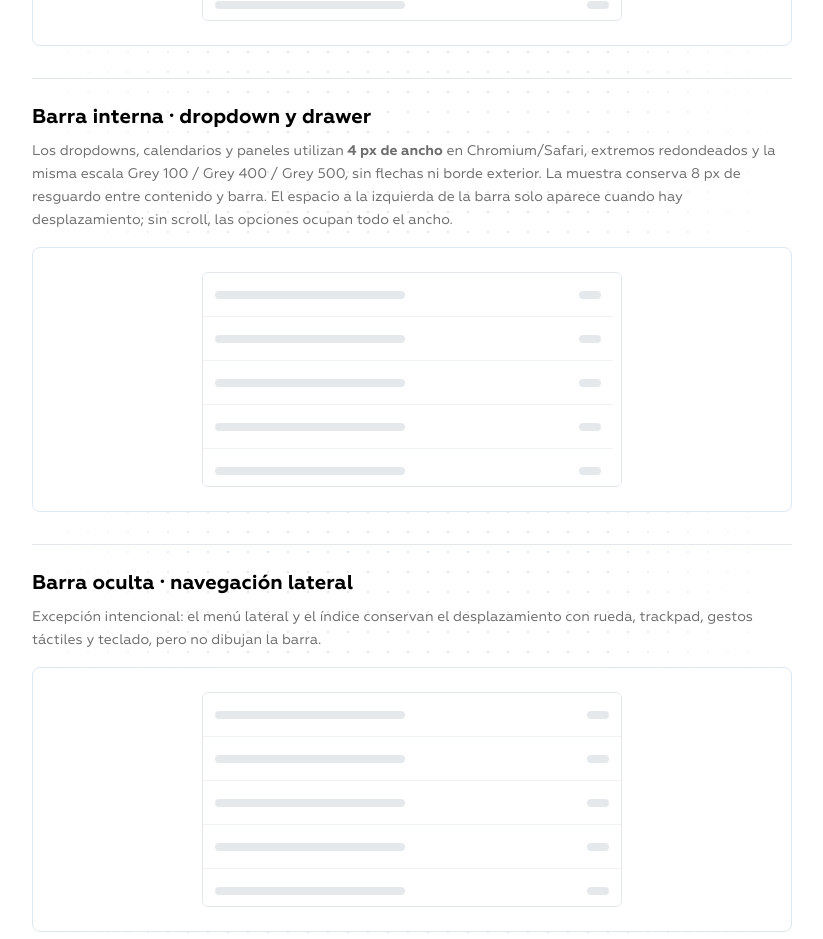
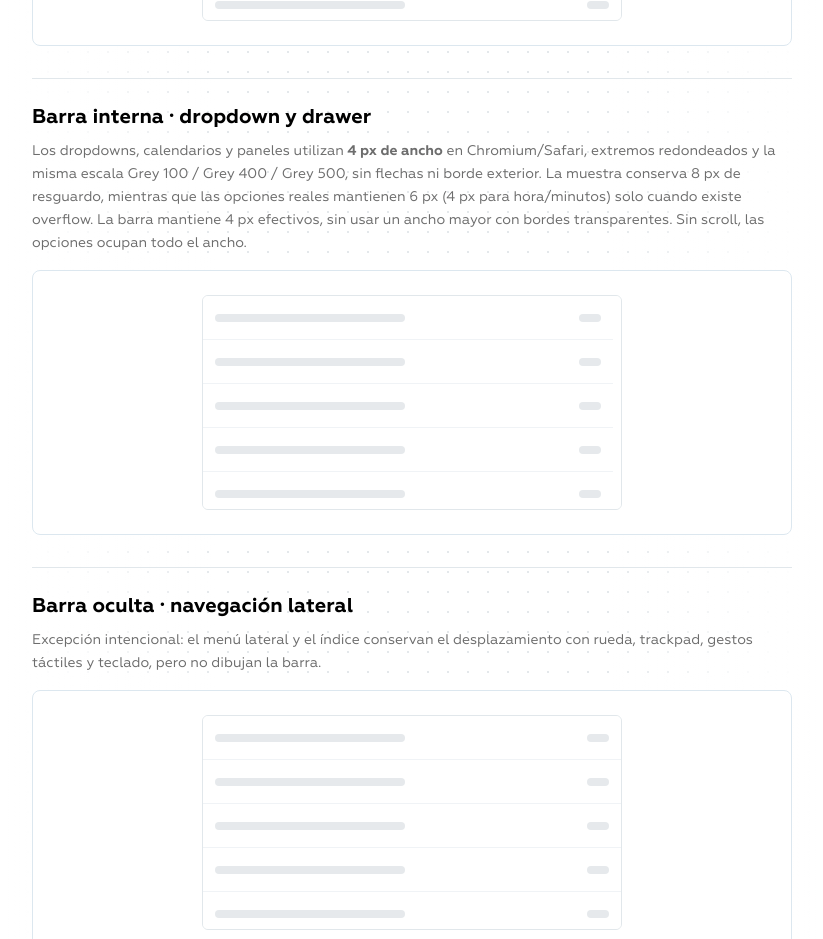
Before and after one commit to SantiagoM96/mlz-muni, a React (Vite) app: page /ui-kit-andy/fundamentos in a window 1280 px wide. Shown: the part 5540-6479 px from the top of the page, without its empty margins (252-1075 px from the left). Built offline with nearby package versions, Linux system fonts and the light colour scheme; a web font is replaced by a local one.

Commit message:
docs(ui-kit): documentar separación condicional y scrollbar real de 4px

```diff
--- a/src/pages/andy-kit/AndyScrollbarGallery.tsx
+++ b/src/pages/andy-kit/AndyScrollbarGallery.tsx
@@ -19,7 +19,7 @@ export function AndyScrollbarGallery(){
   </section>
   <section className="andy-scrollbar-section">
    <h3>Barra interna · dropdown y drawer</h3>
-   <p>Los dropdowns, calendarios y paneles utilizan <strong>4 px de ancho</strong> en Chromium/Safari, extremos redondeados y la misma escala Grey 100 / Grey 400 / Grey 500, sin flechas ni borde exterior. La muestra conserva 8 px de resguardo entre contenido y barra. El espacio a la izquierda de la barra solo aparece cuando hay desplazamiento; sin scroll, las opciones ocupan todo el ancho.</p>
+   <p>Los dropdowns, calendarios y paneles utilizan <strong>4 px de ancho</strong> en Chromium/Safari, extremos redondeados y la misma escala Grey 100 / Grey 400 / Grey 500, sin flechas ni borde exterior. La muestra conserva 8 px de resguardo, mientras que las opciones reales mantienen 6 px (4 px para hora/minutos) solo cuando existe overflow. La barra mantiene 4 px efectivos, sin usar un ancho mayor con bordes transparentes. Sin scroll, las opciones ocupan todo el ancho.</p>
    <div className="andy-scrollbar-frame"><ScrollPreview variant="dropdown" title="Ejemplo de desplazamiento interno"/></div>
   </section>
   <section className="andy-scrollbar-section">
```
